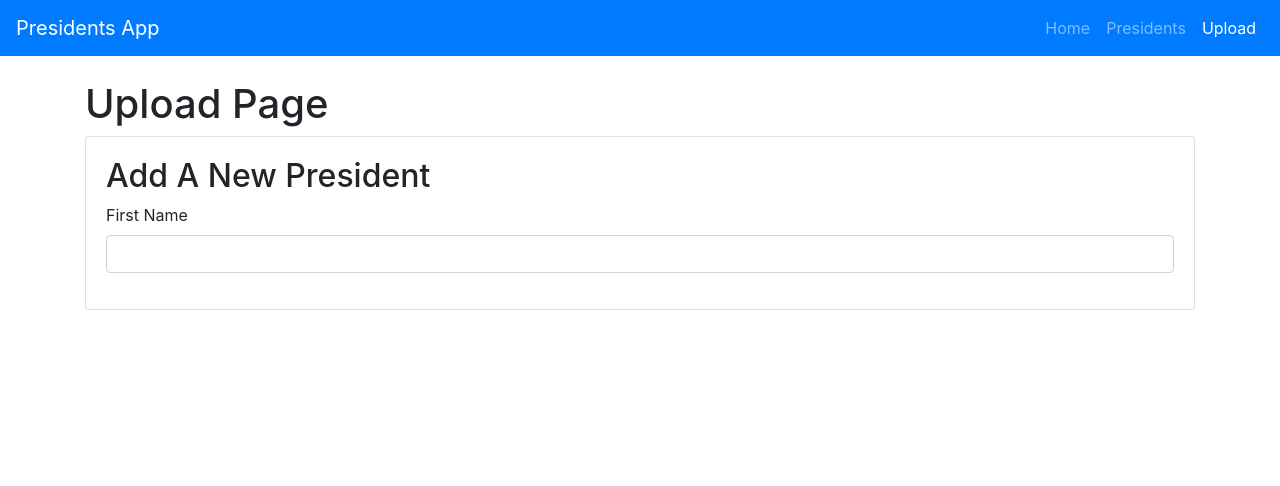
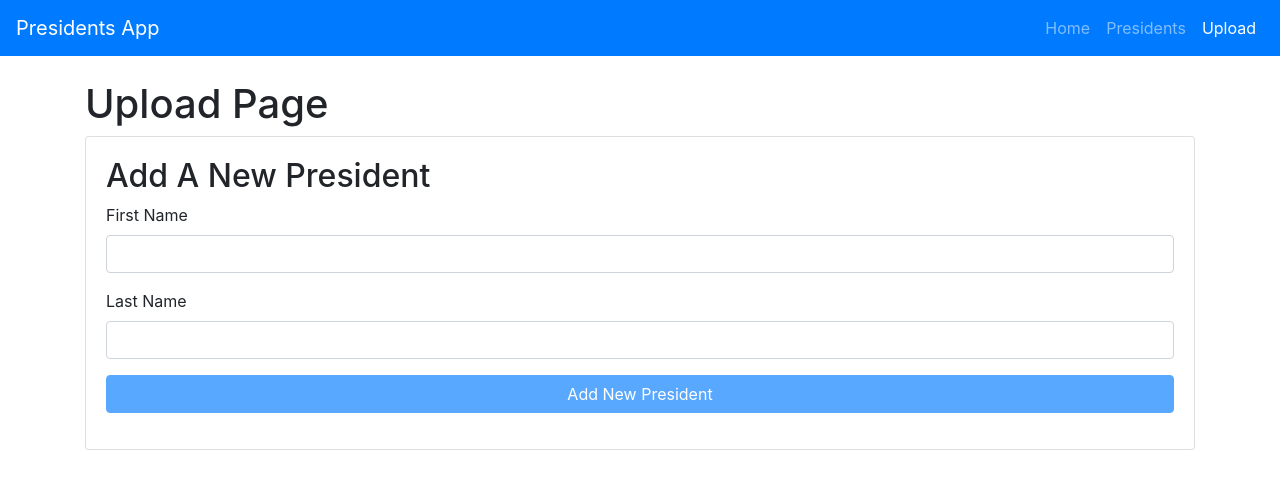
Before and after one commit to colorfest/angular9tutorial, an Angular app: page /upload in a window 1280 px wide. Shown: the top 486 px of the page. Built offline with nearby package versions, Linux system fonts and the light colour scheme.

Commit message:
Lesson 17: NgModel and 2-Way Binding

```diff
--- a/src/app/app.module.ts
+++ b/src/app/app.module.ts
@@ -1,5 +1,6 @@
 import { BrowserModule } from '@angular/platform-browser';
 import { NgModule } from '@angular/core';
+import { FormsModule } from '@angular/forms';
 
 import { AppRoutingModule } from './app-routing.module';
 import { AppComponent } from './app.component';
@@ -22,7 +23,8 @@ import { NotFoundComponent } from './components/not-found/not-found.component';
   ],
   imports: [
     BrowserModule,
-    AppRoutingModule
+    AppRoutingModule,
+    FormsModule
   ],
   providers: [],
   bootstrap: [AppComponent]
--- a/src/app/components/upload/upload.component.html
+++ b/src/app/components/upload/upload.component.html
@@ -4,14 +4,30 @@
     <div class="card card-body mb-3">
         <h2>Add A New President</h2>
 
-        <form (submit)="uploadNewPresident($event)">
+        <form (submit)="uploadNewPresident()">
             <div class="form-group">
                 <label>First Name</label>
-                <input type="text" (copy)="inputEvent($event)"
+                <input type="text"
+                    [(ngModel)]="president.firstName"
                     class="form-control"
                     name="firstName" />
             </div>
+            <div class="form-group">
+                <label>Last Name</label>
+                <input type="text"
+                    [(ngModel)]="president.lastName"
+                    class="form-control"
+                    name="lastName" />
+            </div>
+
+            <div>
+                <button
+                type="submit"
+                [disabled]="president.firstName == '' || president.lastName == ''"
+                class="btn btn-block btn-primary mb-3">Add New President</button>
+            </div>
 
         </form>
+        <div>{{ president.firstName }} {{ president.lastName }}</div>
     </div>
 </div>
--- a/src/app/components/upload/upload.component.ts
+++ b/src/app/components/upload/upload.component.ts
@@ -1,4 +1,5 @@
 import { Component, OnInit } from '@angular/core';
+import { President } from '../../interfaces/president';
 
 @Component({
   selector: 'app-upload',
@@ -9,12 +10,22 @@ export class UploadComponent implements OnInit {
 
   constructor() { }
 
+  president: President = {
+    firstName: '',
+    lastName: '',
+    details: {
+      partyAffiliation: '',
+      spouse: '',
+      termsInOffice: 0,
+      vicePresident: ''
+    }
+  }
+
   ngOnInit(): void {
   }
 
-  inputEvent(e) {
-    console.log(e.type);
-    console.log(e.target.value);
+  uploadNewPresident() {
+    console.log('upload new president');
   }
 
 }
```
